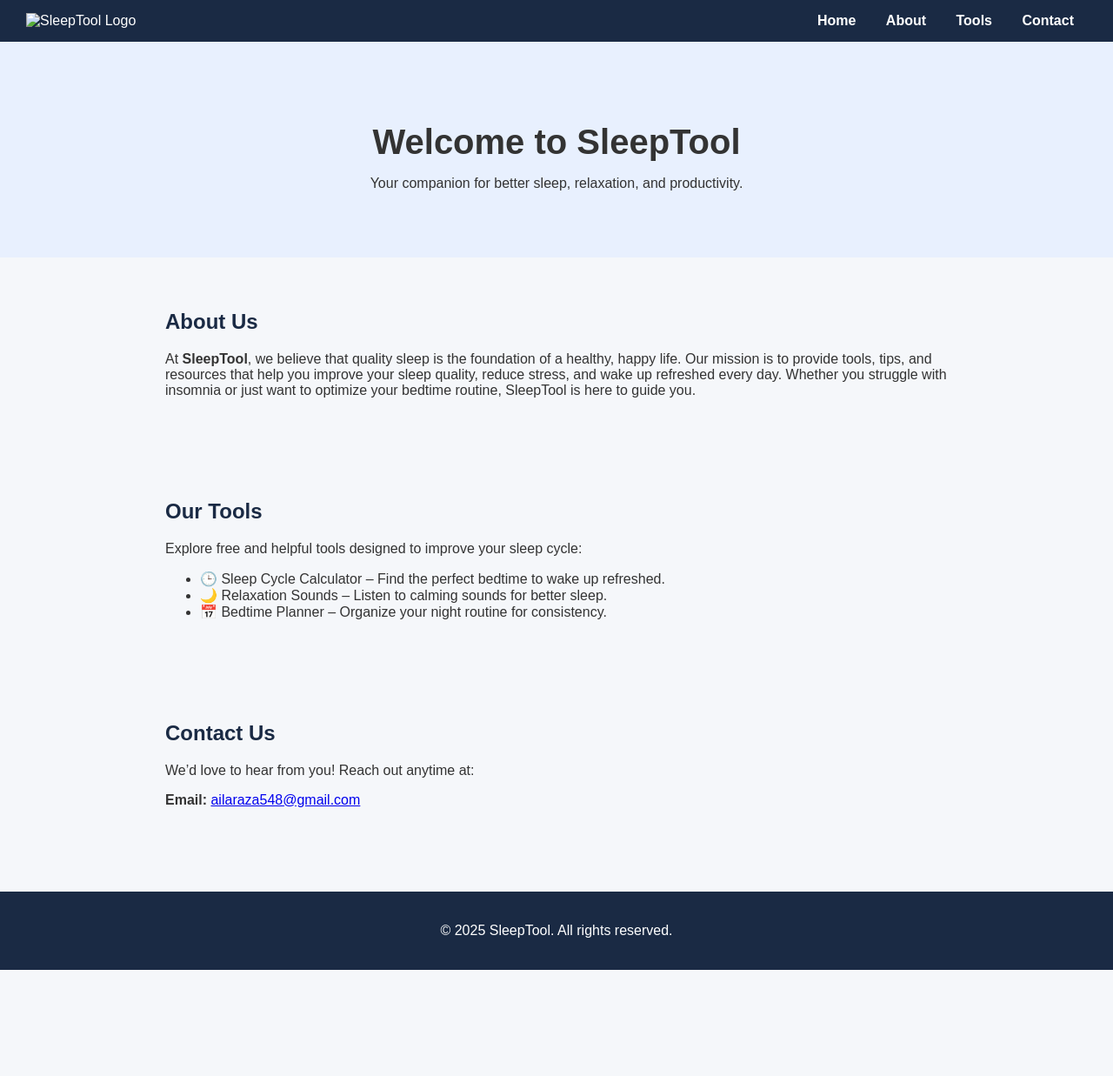
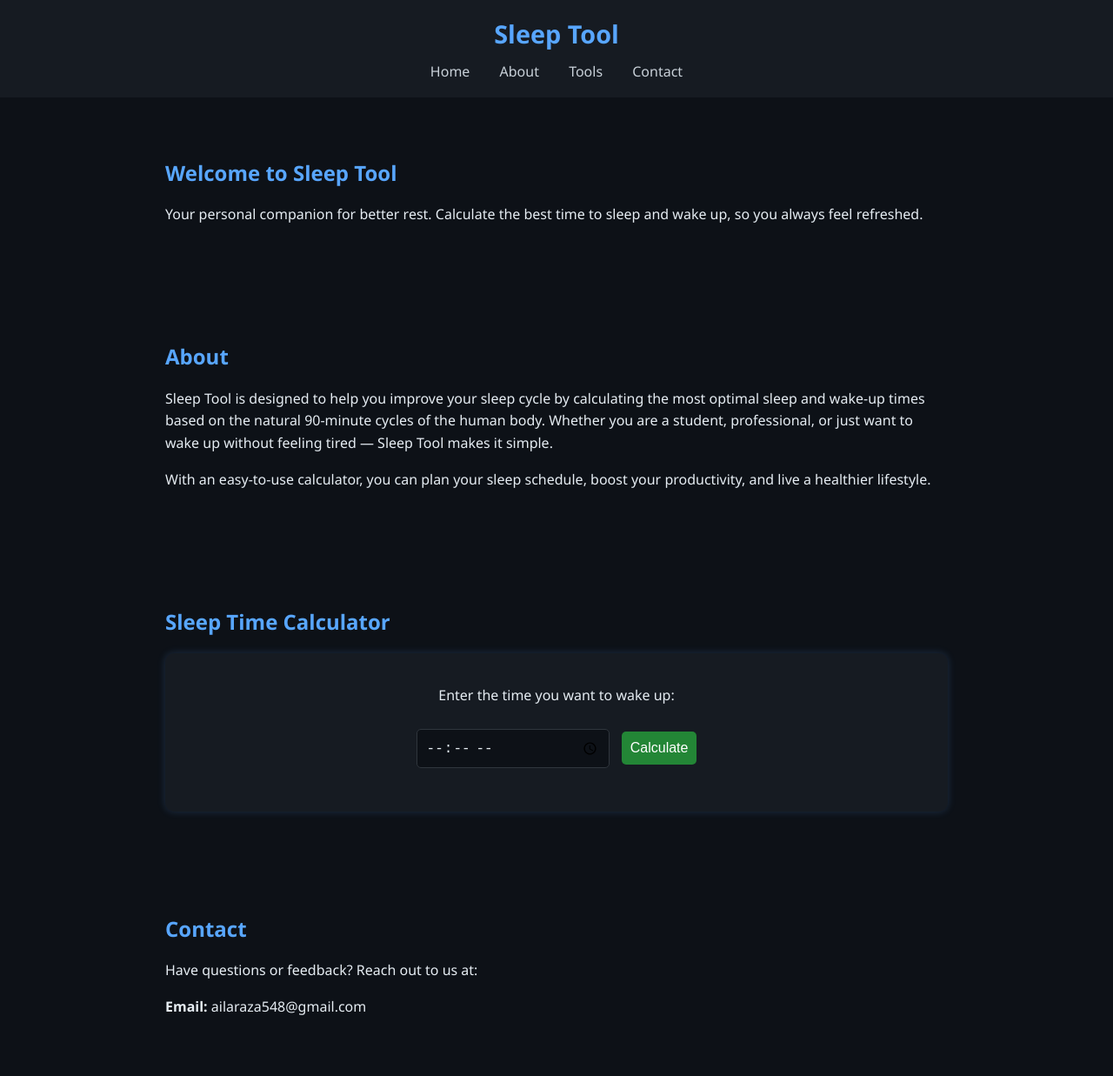
Before and after one commit to sleeptool/sleep-optimizer, a plain HTML site: page index.html in a window 1280 px wide. Shown: the top 1237 px of the page at 87% size. Before the commit the page ends 1115 px from the top, so only its background shows below. Drawn offline with Linux system fonts and the light colour scheme.

Commit message:
Update index.html

```diff
--- a/index.html
+++ b/index.html
@@ -1,74 +1,96 @@
 <!DOCTYPE html>
 <html lang="en">
 <head>
-  <meta charset="UTF-8" />
-  <meta name="viewport" content="width=device-width, initial-scale=1.0" />
-  <title>SleepTool - Better Sleep, Better Life</title>
-
-  <!-- AdSense Code -->
-  <script async src="https://pagead2.googlesyndication.com/pagead/js/adsbygoogle.js?client=ca-pub-8422851611884090"
-     crossorigin="anonymous"></script>
-
-  <!-- Styles -->
+  <meta charset="UTF-8">
+  <meta name="viewport" content="width=device-width, initial-scale=1.0">
+  <title>Sleep Tool</title>
   <style>
     body {
       margin: 0;
-      font-family: Arial, sans-serif;
-      background: #f5f7fa;
-      color: #333;
+      font-family: 'Segoe UI', Tahoma, Geneva, Verdana, sans-serif;
+      background-color: #0d1117;
+      color: #e6edf3;
+      line-height: 1.6;
     }
     header {
-      background: #1a2a44;
-      color: #fff;
-      padding: 15px 30px;
-      display: flex;
-      align-items: center;
-      justify-content: space-between;
+      background: #161b22;
+      padding: 1rem;
+      text-align: center;
+      position: sticky;
+      top: 0;
+      z-index: 1000;
     }
-    header img {
-      height: 50px;
+    header h1 {
+      margin: 0;
+      font-size: 1.8rem;
+      color: #58a6ff;
+    }
+    nav {
+      margin-top: 0.5rem;
     }
     nav a {
-      color: #fff;
+      margin: 0 15px;
       text-decoration: none;
-      margin: 0 15px;
-      font-weight: bold;
+      color: #c9d1d9;
+      font-weight: 500;
     }
     nav a:hover {
-      text-decoration: underline;
+      color: #58a6ff;
     }
-    .hero {
-      text-align: center;
-      padding: 60px 20px;
-      background: #e8f0fe;
-    }
-    .hero h1 {
-      font-size: 2.5em;
-      margin-bottom: 15px;
-    }
-    .content {
-      padding: 40px 20px;
+    section {
+      padding: 3rem 1rem;
       max-width: 900px;
       margin: auto;
     }
+    h2 {
+      color: #58a6ff;
+      margin-bottom: 1rem;
+    }
     footer {
+      background: #161b22;
       text-align: center;
-      background: #1a2a44;
+      padding: 1rem;
+      margin-top: 2rem;
+      font-size: 0.9rem;
+    }
+    .tool-container {
+      background: #161b22;
+      padding: 20px;
+      border-radius: 10px;
+      text-align: center;
+      box-shadow: 0 0 10px rgba(88, 166, 255, 0.2);
+    }
+    input, button {
+      padding: 10px;
+      margin: 10px 5px;
+      border: none;
+      border-radius: 5px;
+      font-size: 1rem;
+    }
+    input {
+      width: 200px;
+      background: #0d1117;
+      color: #e6edf3;
+      border: 1px solid #30363d;
+    }
+    button {
+      background: #238636;
       color: white;
-      padding: 20px;
-      margin-top: 40px;
+      cursor: pointer;
     }
-    h2 {
-      color: #1a2a44;
+    button:hover {
+      background: #2ea043;
+    }
+    #result {
+      margin-top: 20px;
+      font-size: 1.2rem;
+      color: #c9d1d9;
     }
   </style>
 </head>
 <body>
-  <!-- Header -->
   <header>
-    <div class="logo">
-      <img src="SleepTool Logo - Circle Emphasis.png" alt="SleepTool Logo">
-    </div>
+    <h1>Sleep Tool</h1>
     <nav>
       <a href="#home">Home</a>
       <a href="#about">About</a>
@@ -77,44 +99,68 @@
     </nav>
   </header>
 
-  <!-- Hero Section -->
-  <section id="home" class="hero">
-    <h1>Welcome to SleepTool</h1>
-    <p>Your companion for better sleep, relaxation, and productivity.</p>
+  <section id="home">
+    <h2>Welcome to Sleep Tool</h2>
+    <p>Your personal companion for better rest. Calculate the best time to sleep and wake up, so you always feel refreshed.</p>
   </section>
 
-  <!-- About Section -->
-  <section id="about" class="content">
-    <h2>About Us</h2>
+  <section id="about">
+    <h2>About</h2>
     <p>
-      At <strong>SleepTool</strong>, we believe that quality sleep is the foundation of a healthy, happy life.
-      Our mission is to provide tools, tips, and resources that help you improve your sleep quality, reduce stress, and
-      wake up refreshed every day. Whether you struggle with insomnia or just want to optimize your bedtime routine,
-      SleepTool is here to guide you.
+      Sleep Tool is designed to help you improve your sleep cycle by calculating
+      the most optimal sleep and wake-up times based on the natural 90-minute cycles
+      of the human body. Whether you are a student, professional, or just want to
+      wake up without feeling tired — Sleep Tool makes it simple.
+    </p>
+    <p>
+      With an easy-to-use calculator, you can plan your sleep schedule, boost your
+      productivity, and live a healthier lifestyle.
     </p>
   </section>
 
-  <!-- Tools Section -->
-  <section id="tools" class="content">
-    <h2>Our Tools</h2>
-    <p>Explore free and helpful tools designed to improve your sleep cycle:</p>
-    <ul>
-      <li>🕒 Sleep Cycle Calculator – Find the perfect bedtime to wake up refreshed.</li>
-      <li>🌙 Relaxation Sounds – Listen to calming sounds for better sleep.</li>
-      <li>📅 Bedtime Planner – Organize your night routine for consistency.</li>
-    </ul>
+  <section id="tools">
+    <h2>Sleep Time Calculator</h2>
+    <div class="tool-container">
+      <p>Enter the time you want to wake up:</p>
+      <input type="time" id="wakeTime">
+      <button onclick="calculateSleep()">Calculate</button>
+      <div id="result"></div>
+    </div>
   </section>
 
-  <!-- Contact Section -->
-  <section id="contact" class="content">
-    <h2>Contact Us</h2>
-    <p>We’d love to hear from you! Reach out anytime at:</p>
-    <p><strong>Email:</strong> <a href="mailto:ailaraza548@gmail.com">ailaraza548@gmail.com</a></p>
+  <section id="contact">
+    <h2>Contact</h2>
+    <p>Have questions or feedback? Reach out to us at:</p>
+    <p><strong>Email:</strong> ailaraza548@gmail.com</p>
   </section>
 
-  <!-- Footer -->
   <footer>
-    <p>© 2025 SleepTool. All rights reserved.</p>
+    <p>© 2025 Sleep Tool. All Rights Reserved.</p>
   </footer>
+
+  <script>
+    function calculateSleep() {
+      const wakeInput = document.getElementById("wakeTime").value;
+      if (!wakeInput) {
+        document.getElementById("result").innerHTML = "Please select a wake-up time.";
+        return;
+      }
+      const wakeTime = new Date();
+      const [hours, minutes] = wakeInput.split(":");
+      wakeTime.setHours(hours);
+      wakeTime.setMinutes(minutes);
+
+      const cycles = [6, 7.5, 9];
+      let resultHTML = "<h3>Recommended Sleep Times:</h3><ul>";
+      cycles.forEach(cycle => {
+        const sleepTime = new Date(wakeTime.getTime() - cycle * 60 * 60 * 1000);
+        let hrs = sleepTime.getHours().toString().padStart(2, "0");
+        let mins = sleepTime.getMinutes().toString().padStart(2, "0");
+        resultHTML += `<li>${hrs}:${mins}</li>`;
+      });
+      resultHTML += "</ul>";
+      document.getElementById("result").innerHTML = resultHTML;
+    }
+  </script>
 </body>
 </html>
```
